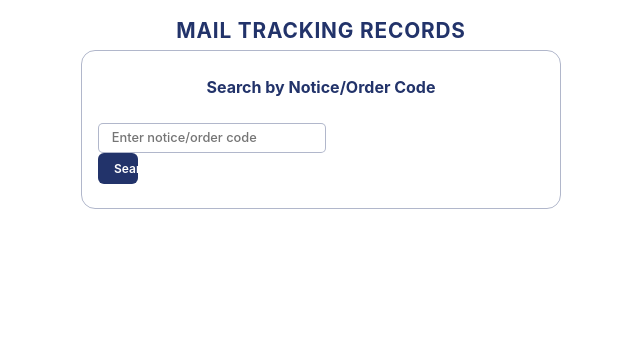
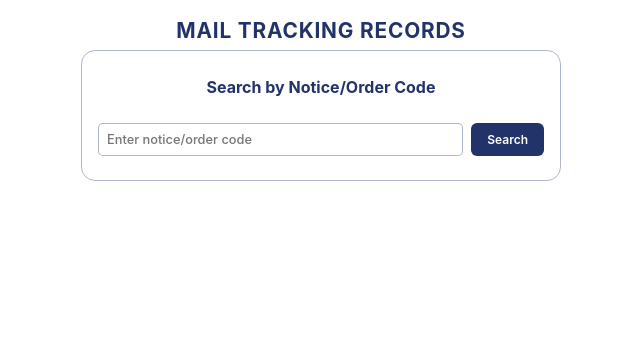
Before and after one commit to joshuasalcedo899-cmyk/DHSUD, a PHP site: page /pages/Tracking_Page.php in a window 1280 px wide. Shown: the part 447-800 px from the top of the page, without its empty margins (319-959 px from the left). Run offline with PHP 8.4, Linux system fonts and the light colour scheme.

Commit message:
# Please enter the commit message for your changes. Lines starting # with '#' will be ignored, and an empty message aborts the commit. # # On branch main # Your branch is up to date with 'origin/main'. # # Changes to be committed: #	modified:   main.css #	modified:   pages/Home_Page.php #	modified:   pages/Tracking_Page.php #

```diff
--- a/main.css
+++ b/main.css
@@ -249,36 +249,45 @@
 	font-weight: 600;
 	margin-right: 0.5em;
 }
-.table-search-input {
-	padding: 0.5em 1em;
+/* Tracking Page search styles */
+.tracking-search-bar {
+	display: flex;
+	gap: 0.5rem;
+	justify-content: center;
+	margin-bottom: 0;
+}
+.tracking-search-input {
+	flex: 1;
+	padding: 0.5rem;
 	border: 1.5px solid #22336a59;
 	border-radius: 5px;
 	font-size: 0.8rem;
-    font-weight: 500;
+	font-weight: 500;
 	outline: none;
 	width: 180px;
 	transition: border 0.2s;
 }
-.table-search-btn {
-	background: #fff;
-	border: 1.5px solid #22336a59;
-	border-left: none;
-	border-radius: 4px;
-	padding: 0.5em 1em;
+.tracking-search-btn {
+	padding: 0.5rem 1rem;
+	background: #007bff;
+	color: white;
+	border: none;
 	cursor: pointer;
-	color: #23409A;
+	border-radius: 6px;
 	font-size: 0.75rem;
 	display: flex;
 	align-items: center;
-	width: 40px
-
 }
-.table-search-icon {
-	width: 18px;
-	height: 17px;
-	margin-left: 0.2em;
-	display: inline-block;
-	vertical-align: middle;
+.table-search-btn{
+	padding: 0.4rem 1rem;
+	color: white;
+	background: white;
+	border: 1.5px solid #22336a59;
+	cursor: pointer;
+	border-radius: 6px;
+	font-size: 0.75rem;
+	display: flex;
+	align-items: center;
 }
 .admin-home-container, .admin-table-container {
 	position: fixed;
--- a/pages/Tracking_Page.php
+++ b/pages/Tracking_Page.php
@@ -122,10 +122,10 @@ if ($_SERVER['REQUEST_METHOD'] === 'POST') {
             <div class="search-card">
                 <div style="font-size: 1rem; font-weight: 700; color: #22336a; text-align: center; margin-bottom: 1.5rem;">Search by Notice/Order Code</div>
                 <form method="get" action="" style="width: 100%;">
-                    <div class="table-search-bar" style="justify-content: center; margin-bottom: 0;">
-                        <input type="text" name="search" class="table-search-input" placeholder="Enter notice/order code" required>
-                        <button type="submit" class="table-search-btn btn-primary">Search</button>
-                    </div>
+                                    <div class="tracking-search-bar" style="justify-content: center; margin-bottom: 0;">
+                                        <input type="text" name="search" class="tracking-search-input" placeholder="Enter notice/order code" required>
+                                        <button type="submit" class="tracking-search-btn btn-primary">Search</button>
+                                    </div>
                 </form>
             </div>
         </div>
```
Also changed, not shown: pages/Home_Page.php (+10 -0 lines).
